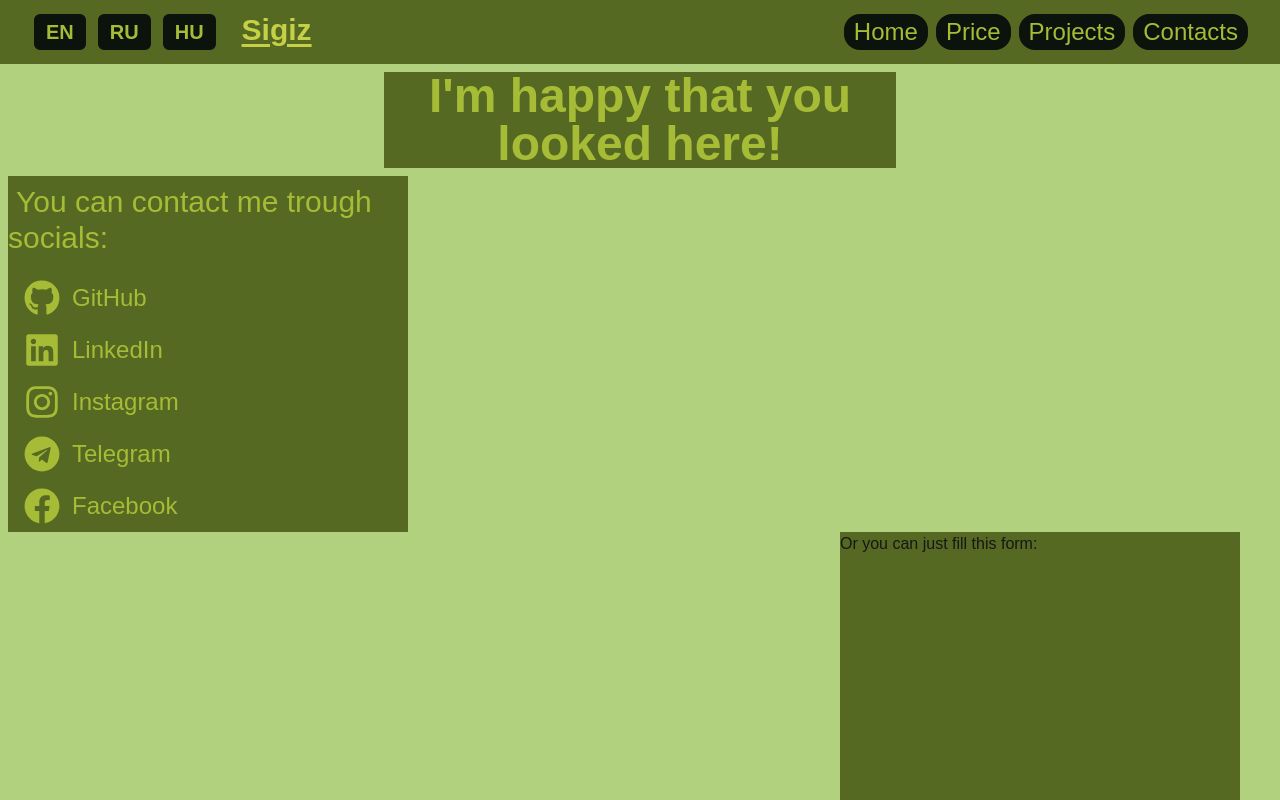
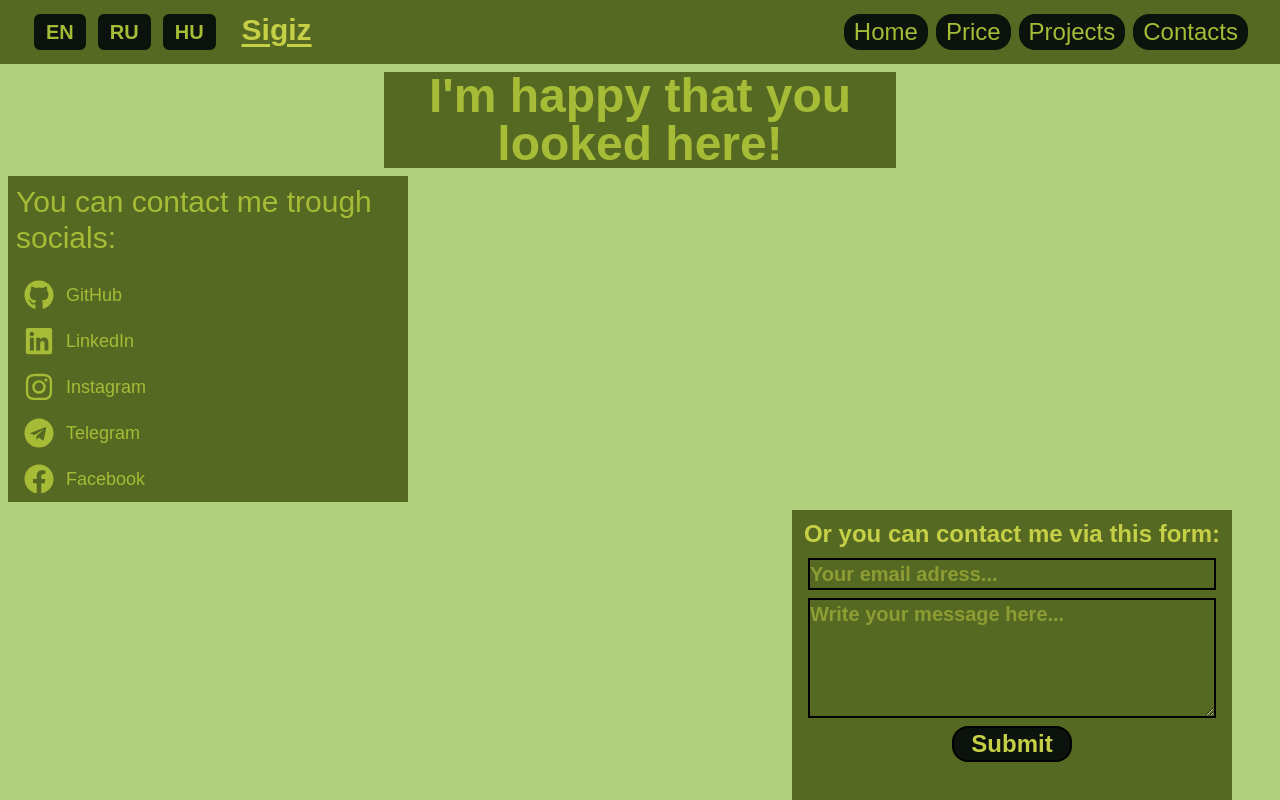
Before and after one commit to Ignitur/Portfolio, a Next.js app: page /contacts in a window 1280 px wide. Built offline with nearby package versions, Linux system fonts and the light colour scheme.

Commit message:
better contact page

```diff
--- a/package.json
+++ b/package.json
@@ -9,6 +9,7 @@
     "lint": "eslint"
   },
   "dependencies": {
+    "@formspree/react": "^3.0.0",
     "i18next": "^25.4.2",
     "i18next-browser-languagedetector": "^8.2.0",
     "i18next-http-backend": "^3.0.2",
--- a/src/app/Components/Accordion.tsx
+++ b/src/app/Components/Accordion.tsx
@@ -67,7 +67,7 @@ export default function FAQItem({
         className="overflow-hidden transition-[max-height] duration-300 ease-in-out "
         style={{ maxHeight: defaultOpen ? "none" : "0px" }}
       >
-        <div className="pt-2 txt4 dark:text-gray-300 ">
+        <div className="pt-2 txt5 dark:text-gray-300 ">
           {Array.isArray(answer) ? (
 						answer.map((line, i) => (
 							<p key={i} className="leading-relaxed pl-2 text-xl">
--- /dev/null
+++ b/src/app/Components/ContactForm.tsx
@@ -0,0 +1,51 @@
+"use client"
+
+import React from 'react';
+import { useForm, ValidationError } from '@formspree/react';
+
+
+export default function ContactForm() {
+  const [state, handleSubmit] = useForm("xjkepzpb");
+  if (state.succeeded) {
+      return <p>Thanks for joining!</p>;
+  }
+  return (
+    <form
+		onSubmit={handleSubmit}
+		className='flex flex-col mx-4 mt-2 '
+		>
+      <label htmlFor="email">
+      </label>
+      <input
+        id="email"
+        type="email"
+        name="email"
+				className='text-xl txt5 border-2 border-black mb-2'
+				placeholder='Your email adress...'
+      />
+      <ValidationError
+        prefix="Email"
+        field="email"
+        errors={state.errors}
+      />
+      <textarea
+        id="message"
+        name="message"
+				className='text-xl txt5 border-2 border-black h-30'
+				placeholder='Write your message here...'
+      />
+      <ValidationError
+        prefix="Message"
+        field="message"
+        errors={state.errors}
+      />
+      <button
+				type="submit"
+				disabled={state.submitting}
+				className='col2 w-30 m-auto mt-2 rounded-2xl border-2 border-black hover:border-[#a6bc36]'
+				>
+        Submit
+      </button>
+    </form>
+  );
+}
--- a/src/app/contacts/page.tsx
+++ b/src/app/contacts/page.tsx
@@ -1,5 +1,7 @@
+"use client"
+
 import { FaGithub, FaLinkedin, FaTelegram, FaInstagram, FaFacebook } from "react-icons/fa";
-
+import ContactForm from "../Components/ContactForm";
 
 export default function Home() {
 	const socials = [
@@ -42,8 +44,9 @@ export default function Home() {
 
 				</section>
 				<section className="col3 w-[90%] h-80 fixed mt-4 py-2 mx-[5%]">
-						<div>
-							Or you can just fill this form:
+						<div className="txt5 text-center pt-2 font-bold text-2xl">
+							Or you can contact me via this form:
+							<ContactForm />
 						</div>
 				</section>
 			</div>
@@ -51,12 +54,12 @@ export default function Home() {
 			{/* DESKTOP */}
 			<div className=" hidden md:block relative">
 				<div className="m-2 w-fit mx-[30%] col3 flex-1 text-center">
-					<span className="text-5xl txt4 font-bold">
+					<span className="text-5xl txt4 font-extrabold">
 						I&apos;m happy that you looked here!
 					</span>
 				</div>
 				<section className="col3 w-100 h-auto ml-2 py-2">
-					<span className="txt4 text-3xl pl-2">
+					<span className=" flex txt4 text-3xl pl-2 text-left">
 						You can contact me trough socials:
 					</span>
 					<div className="flex flex-col gap-4 mt-6 ml-4 ">
@@ -68,17 +71,18 @@ export default function Home() {
 								rel="noopener noreferrer"
 								className="flex items-center gap-3 text-lg font-medium text-gray-700 hover:text-blue-600 transition-colors"
 							>
-								<span className="text-4xl  txt4">{s.icon}</span>
+								<span className="text-3xl  txt4">{s.icon}</span>
 
-								<span className="text-2xl txt4">{s.name}</span>
+								<span className="text-1xl txt4">{s.name}</span>
 							</a>
 						))}
 					</div>
 
 				</section>
-				<section className="col3 w-100 h-80 fixed right-10">
-						<div>
-							Or you can just fill this form:
+				<section className="col3 w-110 h-80 fixed right-10 m-2">
+						<div className="txt5 text-center pt-2 font-bold text-2xl">
+							Or you can contact me via this form:
+							<ContactForm />
 						</div>
 				</section>
 			</div>
```
Also changed, not shown: 1 other file (tests, documents, lock files or other folders).
